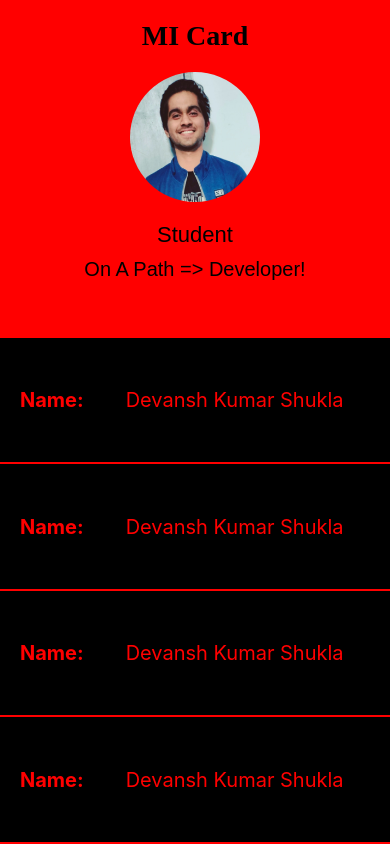
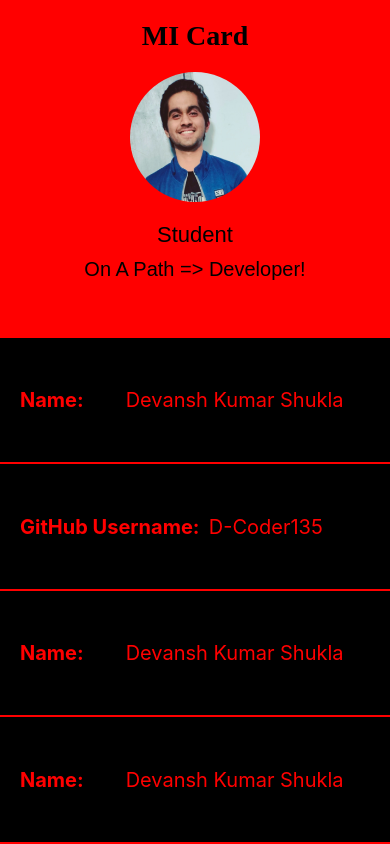
Before and after one commit to D-Coder135/IDCard_App_React-Native, a React Native app: screen / in a window 390 px wide. Built offline with nearby package versions, Linux system fonts and the light colour scheme.

Commit message:
update the texts inside the Text tag

```diff
--- a/App.js
+++ b/App.js
@@ -19,8 +19,8 @@ export default function App() {
           <Text style = {{color: 'red', fontSize: 20 }}>Devansh Kumar Shukla</Text>
         </View>
         <View style = {styles.items}>
-        <Text style = {{color: 'red', flex: 0.8, fontSize: 20, fontWeight: 'bold' }}>Name:</Text>
-          <Text style = {{color: 'red', fontSize: 20 }}>Devansh Kumar Shukla</Text>
+        <Text style = {{color: 'red', flex: 0.8, fontSize: 20, fontWeight: 'bold' }}>GitHub Username:</Text>
+          <Text style = {{color: 'red', fontSize: 20 }}>D-Coder135</Text>
         </View>
         <View style = {styles.items}>
         <Text style = {{color: 'red', flex: 0.8, fontSize: 20, fontWeight: 'bold' }}>Name:</Text>
```
